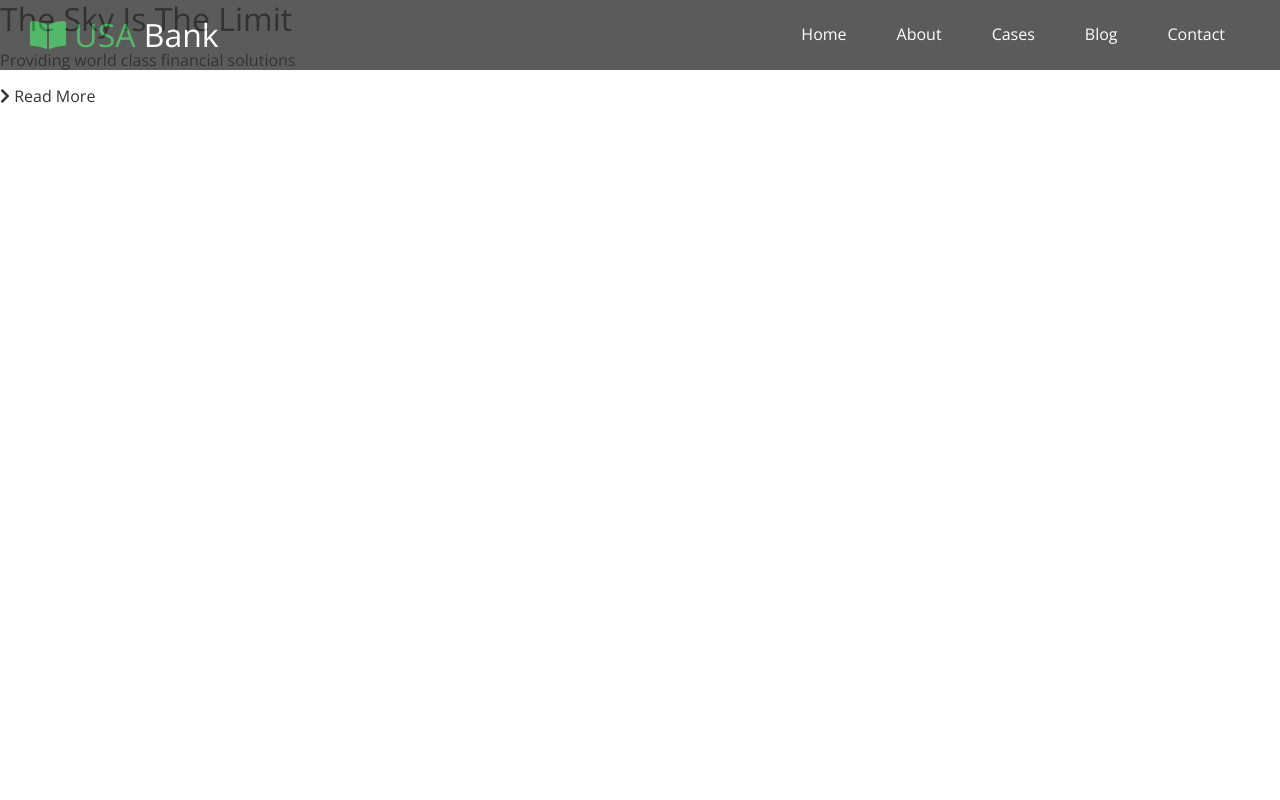
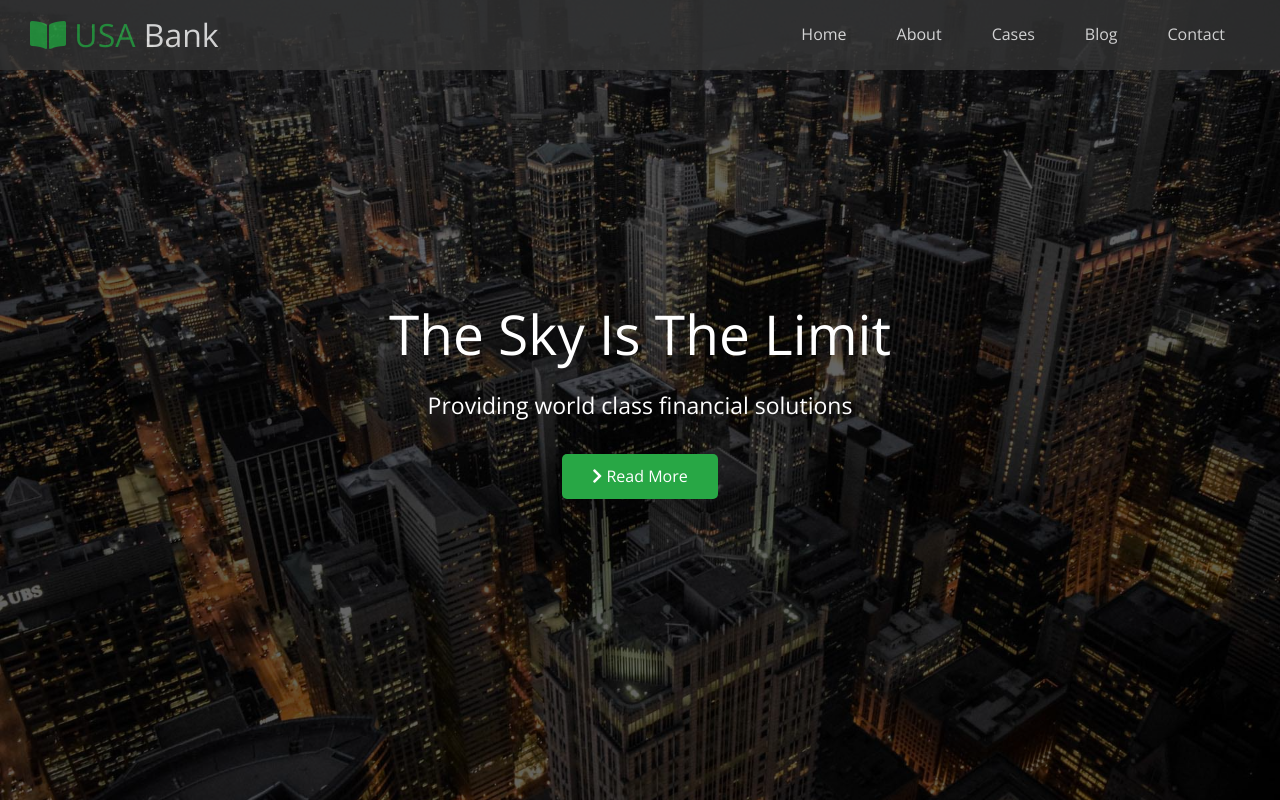
Before and after one commit to rileylitchfield/usa-bank, a plain HTML site: page index.html in a window 1280 px wide. Drawn offline with nearby package versions, Linux system fonts and the light colour scheme.

Commit message:
Completed Header section

```diff
--- a/css/style.css
+++ b/css/style.css
@@ -68,3 +68,45 @@ img {
 .navbar .logo {
   font-weight: 400;
 }
+
+/* Header */
+.hero {
+  background: url('../img/home/showcase.jpg') no-repeat center center/cover;
+  height: 100vh;
+  position: relative;
+  color: #fff;
+}
+
+.hero .content {
+  display: flex;
+  flex-direction: column;
+  align-items: center;
+  justify-content: center;
+  text-align: center;
+  height: 100%;
+  padding: 0 20px;
+}
+
+.hero .content h1 {
+  font-size: 55px;
+}
+
+.hero .content p {
+  font-size: 23px;
+  max-width: 600px;
+  margin: 20px 0 30px;
+}
+
+.hero::before {
+  content: '';
+  position: absolute;
+  top: 0;
+  left: 0;
+  width: 100%;
+  height: 100%;
+  background: rgba(0,0,0,0.6);
+}
+
+.hero * {
+  z-index: 10;
+}
--- a/css/utilities.css
+++ b/css/utilities.css
@@ -6,3 +6,38 @@
 .text-secondary {
   color: #0284d0;
 }
+
+/* Button */
+.btn {
+  cursor: pointer;
+  display: inline-block;
+  padding: 10px 30px;
+  color: #fff;
+  background-color: #28a745;
+  border: none;
+  border-radius: 5px;
+}
+
+.btn:hover {
+  opacity: 0.9;
+}
+
+.btn-primary {
+  background: #28a745;
+  color: #fff;
+}
+
+.btn-secondary {
+  background: #0284d0;
+  color: #fff;
+}
+
+.btn-dark {
+  background: #333;
+  color: #fff;
+}
+
+.btn-primary {
+  background: #f4f4f4;
+  color: #fff;
+}
```
